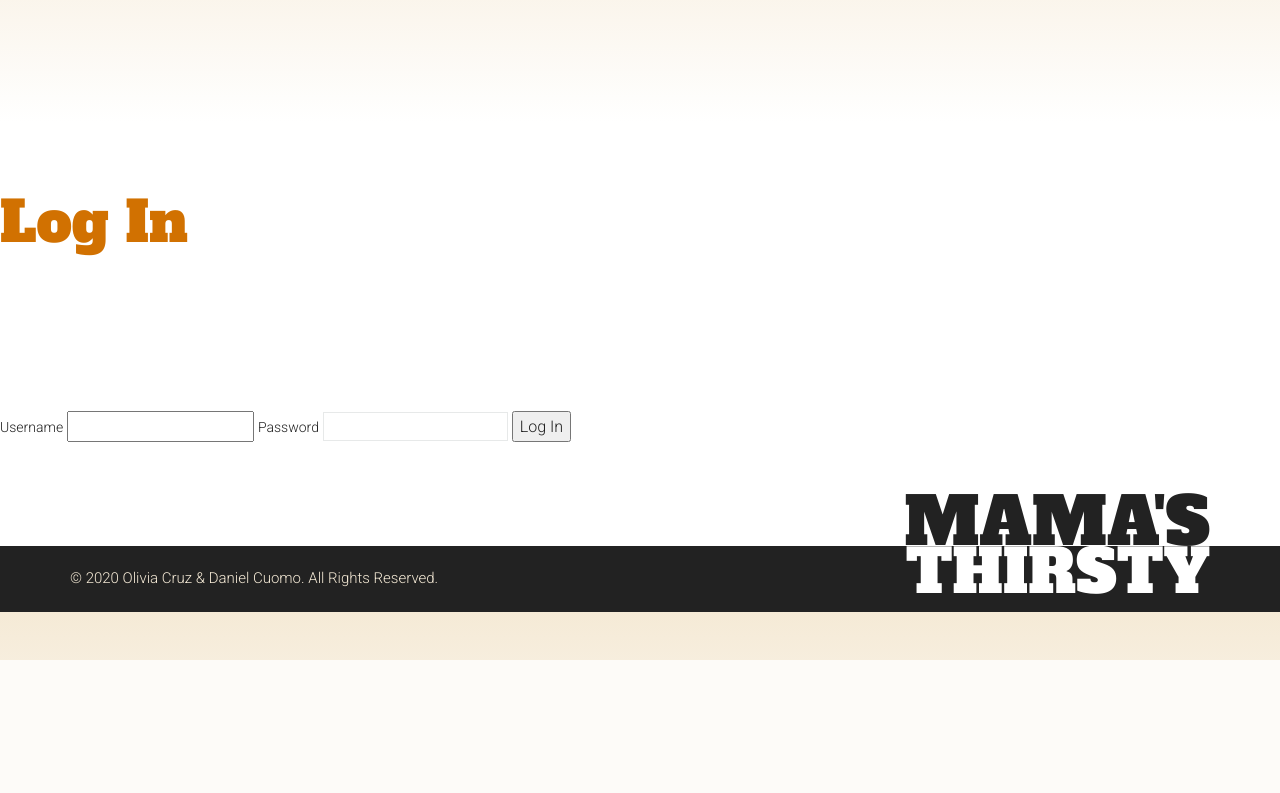
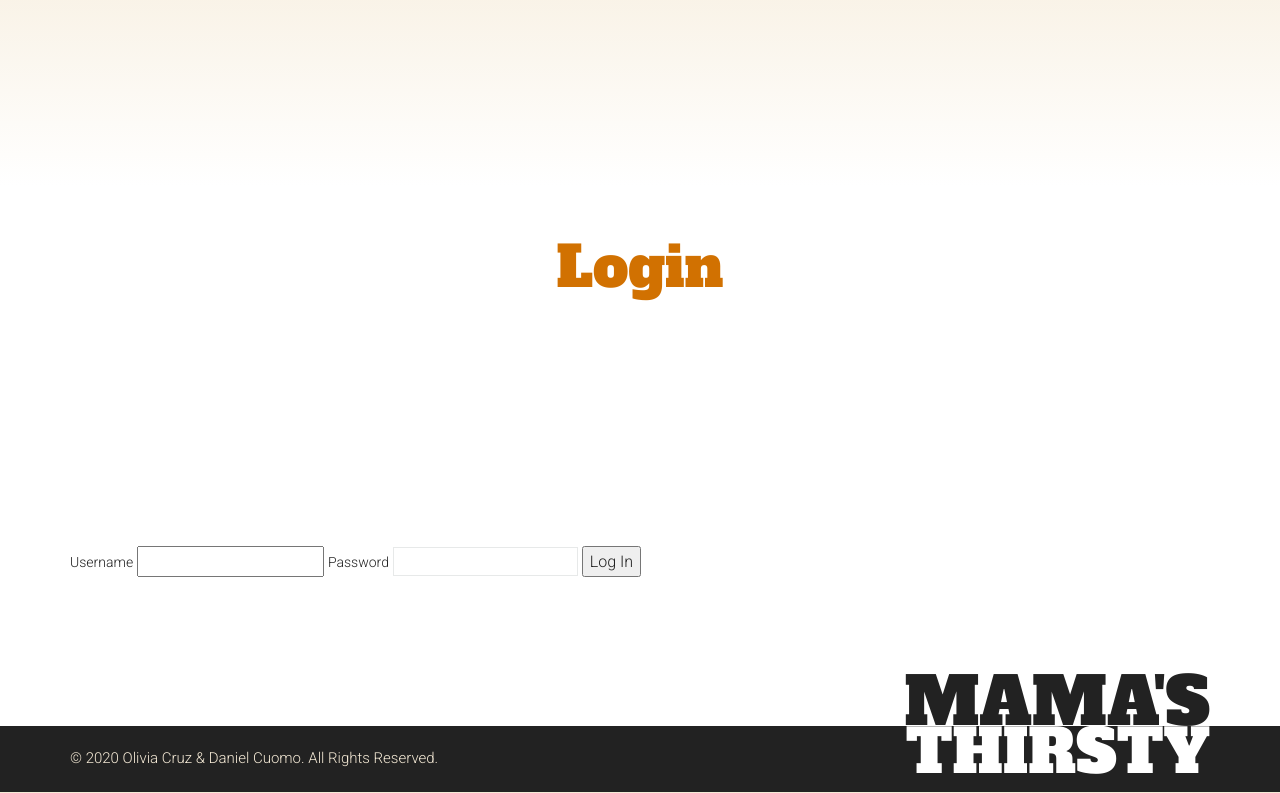
Before and after one commit to drc0308/flight_club, a Flask app: page /auth/login in a window 1280 px wide. Shown: the part 140-933 px from the top of the page. Before the commit the page ends 800 px from the top, so only its background shows below. Run offline with Flask 2, Linux system fonts and the light colour scheme; some libraries are stand-ins or nearby versions.

Commit message:
basic login and index page

```diff
--- a/flight_club/__init__.py
+++ b/flight_club/__init__.py
@@ -1,5 +1,5 @@
 import os
-from flask import Flask
+from flask import Flask, render_template
 from flask_sqlalchemy import SQLAlchemy
 from flask.cli import with_appcontext
 from flask_admin import Admin
@@ -45,7 +45,7 @@ def create_app(test_config=None):
     # a simple page that says hello
     @app.route('/')
     def hello():
-        return 'Hello World!'
+        return render_template('index.html')
 
     # initialize Flask-SQLAlchemy and the init-db command
     db.init_app(app)
--- a/flight_club/templates/auth/login.html
+++ b/flight_club/templates/auth/login.html
@@ -1,10 +1,18 @@
 {% extends 'base.html' %}
 
 {% block header %}
-  <h1>{% block title %}Log In{% endblock %}</h1>
+<section class="content">
+  <div class="container">
+      <div class="row">
+          <h1 class="text-center">Login</h1>
+        </div><!-- end row -->
+    </div><!-- end container -->
+</section>
 {% endblock %}
 
 {% block content %}
+<section class="content">
+  <div class="container">
   <form method="post">
     <label for="username">Username</label>
     <input name="username" id="username" required>
@@ -12,4 +20,6 @@
     <input type="password" name="password" id="password" required>
     <input type="submit" value="Log In">
   </form>
+  </div>
+</section>
 {% endblock %}
```
Also changed, not shown: flight_club/templates/index.html (added, +12 -0 lines).
